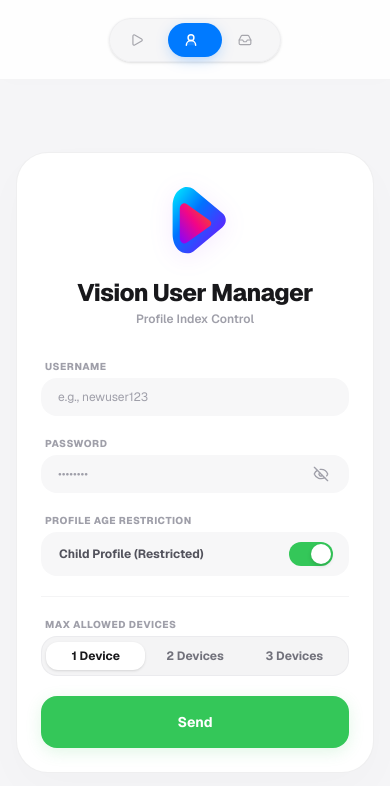
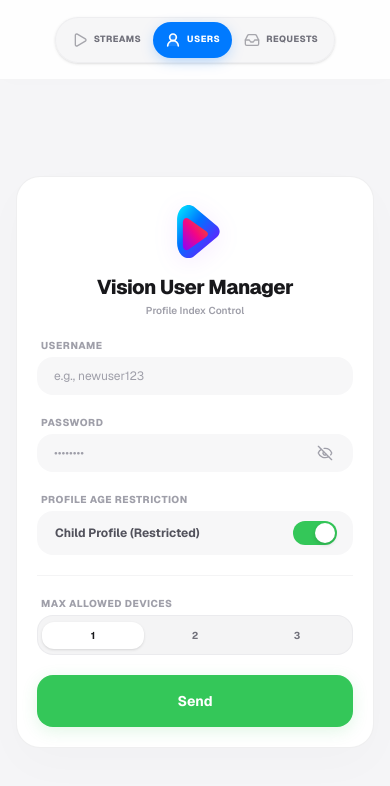
Before and after one commit to Ranvendra/VisionAdmin, a Next.js app: page /users in a window 390 px wide. Shown: the top 786 px of the page. Built offline with nearby package versions, Linux system fonts and the light colour scheme.

Commit message:
ui: implement global responsive overhaul, fixing mobile card heights and information visibility

```diff
--- a/app/page.tsx
+++ b/app/page.tsx
@@ -87,10 +87,10 @@ export default function VisionStreamManager() {
   };
 
   return (
-    <main className="flex-1 overflow-y-auto w-full flex flex-col items-center justify-center py-8 px-4 sm:px-6 md:px-8 antialiased bg-[#F5F5F7]">
+    <main className="flex-1 overflow-y-auto w-full flex flex-col items-center px-4 py-6 sm:py-12 md:px-8 antialiased bg-[#F5F5F7]">
       <Toast message={toast.message} type={toast.type} onDismiss={() => setToast({ message: "", type: null })} />
 
-      <div className="w-full max-w-lg bg-white border border-zinc-200/60 rounded-[32px] p-6 sm:p-10 shadow-[0_16px_48px_rgba(0,0,0,0.02)]">
+      <div className="my-auto w-full max-w-lg bg-white border border-zinc-200/60 rounded-[24px] sm:rounded-[32px] p-5 sm:p-10 shadow-[0_16px_48px_rgba(0,0,0,0.02)]">
         <Header />
         <form onSubmit={handleSubmit} className="space-y-5">
           <FormInput
--- a/app/requests/page.tsx
+++ b/app/requests/page.tsx
@@ -126,16 +126,17 @@ export default function MediaRequestsDashboard() {
                 <div className="flex items-center gap-2"><div className="h-1.5 w-1.5 rounded-full bg-[#34C759] animate-pulse" /><span className="text-[9px] font-extrabold tracking-[0.15em] text-zinc-400 uppercase">Queue: {pagination.total}</span></div>
               </div>
 
-              <div className="flex-1 grid grid-rows-3 gap-2.5 min-h-0 relative w-full">
+              <div className="flex-1 flex flex-col gap-3 overflow-y-auto custom-scrollbar pr-1 pb-2 -mx-2 px-2 min-h-0">
                 {requests.map((req, idx) => (
+                  <div key={req._id} className="shrink-0 min-h-[110px]">
                     <RequestCard
-                    key={req._id}
                       req={req}
                       idx={idx}
                       isFulfilling={fulfillingIds.has(req._id)}
                       onFulfill={handleFulfill}
                       formatDate={formatDate}
                     />
+                  </div>
                 ))}
               </div>
             </div>
--- a/app/users/page.tsx
+++ b/app/users/page.tsx
@@ -75,10 +75,10 @@ export default function VisionUserManager() {
   };
 
   return (
-    <main className="flex-1 overflow-y-auto w-full flex flex-col items-center justify-center py-8 px-4 sm:px-6 md:px-8 antialiased bg-[#F5F5F7]">
+    <main className="flex-1 overflow-y-auto w-full flex flex-col items-center px-4 py-6 sm:py-12 md:px-8 antialiased bg-[#F5F5F7]">
       <Toast message={toast.message} type={toast.type} onDismiss={() => setToast({ message: "", type: null })} />
 
-      <div className="w-full max-w-lg bg-white border border-zinc-200/60 rounded-[32px] p-6 sm:p-10 shadow-[0_16px_48px_rgba(0,0,0,0.02)]">
+      <div className="my-auto w-full max-w-lg bg-white border border-zinc-200/60 rounded-[24px] sm:rounded-[32px] p-5 sm:p-10 shadow-[0_16px_48px_rgba(0,0,0,0.02)]">
         <Header title="Vision User Manager" subtitle="Profile Index Control" />
 
         <form onSubmit={handleSubmit} className="space-y-5">
--- a/components/DeviceSelector.tsx
+++ b/components/DeviceSelector.tsx
@@ -22,13 +22,14 @@ export const DeviceSelector = memo(({ label, value, onChange }: DeviceSelectorPr
             key={opt}
             type="button"
             onClick={() => onChange(opt)}
-            className={`flex-1 py-1.5 rounded-xl text-xs font-bold flex items-center justify-center transition-all duration-150 cursor-pointer ${
+            className={`flex-1 py-1.5 rounded-xl text-[10px] sm:text-xs font-bold flex items-center justify-center transition-all duration-150 cursor-pointer whitespace-nowrap gap-1 ${
               value === opt
                 ? "bg-white text-zinc-900 shadow-sm"
                 : "text-zinc-500 hover:text-zinc-800"
             }`}
           >
-            {opt} {opt === "1" ? "Device" : "Devices"}
+            <span>{opt}</span>
+            <span className="hidden sm:inline">{opt === "1" ? "Device" : "Devices"}</span>
           </button>
         ))}
       </div>
--- a/components/Header.tsx
+++ b/components/Header.tsx
@@ -9,12 +9,12 @@ interface HeaderProps {
 
 export const Header = memo(({ title = "Vision Stream Manager", subtitle = "Admin Sync Suite" }: HeaderProps) => {
   return (
-    <header className="text-center mb-8">
+    <header className="text-center mb-5 sm:mb-8">
       {/* iOS App Icon Branding (Glossy 3D Ribbon Play Icon) */}
-      <div className="flex justify-center mb-6">
+      <div className="flex justify-center mb-4 sm:mb-6">
         <svg
           viewBox="0 0 100 100"
-          className="w-20 h-20 filter drop-shadow-[0_4px_12px_rgba(138,0,255,0.08)] select-none"
+          className="w-16 h-16 sm:w-20 sm:h-20 filter drop-shadow-[0_4px_12px_rgba(138,0,255,0.08)] select-none"
           fill="none"
           xmlns="http://www.w3.org/2000/svg"
         >
@@ -58,10 +58,10 @@ export const Header = memo(({ title = "Vision Stream Manager", subtitle = "Admin
         </svg>
       </div>
 
-      <h1 className="text-2xl font-extrabold text-zinc-900 tracking-tight leading-none">
+      <h1 className="text-xl sm:text-2xl font-extrabold text-zinc-900 tracking-tight leading-none">
         {title}
       </h1>
-      <p className="text-xs text-zinc-400 mt-1.5 font-semibold">
+      <p className="text-[10px] sm:text-xs text-zinc-400 mt-1.5 font-semibold">
         {subtitle}
       </p>
     </header>
--- a/components/Navigation.tsx
+++ b/components/Navigation.tsx
@@ -25,20 +25,18 @@ export const Navigation = memo(() => {
           <Link
             key={href}
             href={href}
-            className={`group relative flex items-center gap-2 px-4 py-2.5 sm:px-6 rounded-full text-[10px] sm:text-[11px] font-bold uppercase tracking-wider transition-all duration-300 ease-out active:scale-95 ${
+            className={`group relative flex items-center gap-1.5 sm:gap-2 px-3 sm:px-6 py-2.5 rounded-full text-[9px] sm:text-[11px] font-extrabold uppercase tracking-wider transition-all duration-300 ease-out active:scale-95 ${
               active
                 ? "bg-[#007AFF] text-white shadow-[0_4px_16px_-4px_rgba(0,122,255,0.4)]"
                 : "text-zinc-500 hover:text-zinc-900 dark:text-zinc-400 dark:hover:text-zinc-100 hover:bg-zinc-100/50 dark:hover:bg-zinc-800/50"
             }`}
           >
             <Icon
-              className={`w-3.5 h-3.5 transition-transform duration-300 group-hover:-translate-y-0.5 ${
+              className={`w-4 h-4 transition-transform duration-300 group-hover:-translate-y-0.5 ${
                 active ? "fill-white/10 stroke-[2.5px]" : "opacity-60 group-hover:opacity-100"
               }`}
             />
-            <span className="hidden xs:inline-block">{label}</span>
-            {/* Responsive view: only icons on smallest screens can be done by removing hidden xs:inline-block but let's keep it simple first. Oh, wait, actually just show text and optimize padding */}
-            <span className="sm:hidden">{/* Fallback if we decide to hide text, but currently I'll show both */}</span>
+            <span className="inline-block">{label}</span>
           </Link>
         ))}
       </div>
```
Also changed, not shown: components/RequestCard.tsx (+23 -22 lines). Lines whose indentation alone changed are shown as unchanged.
